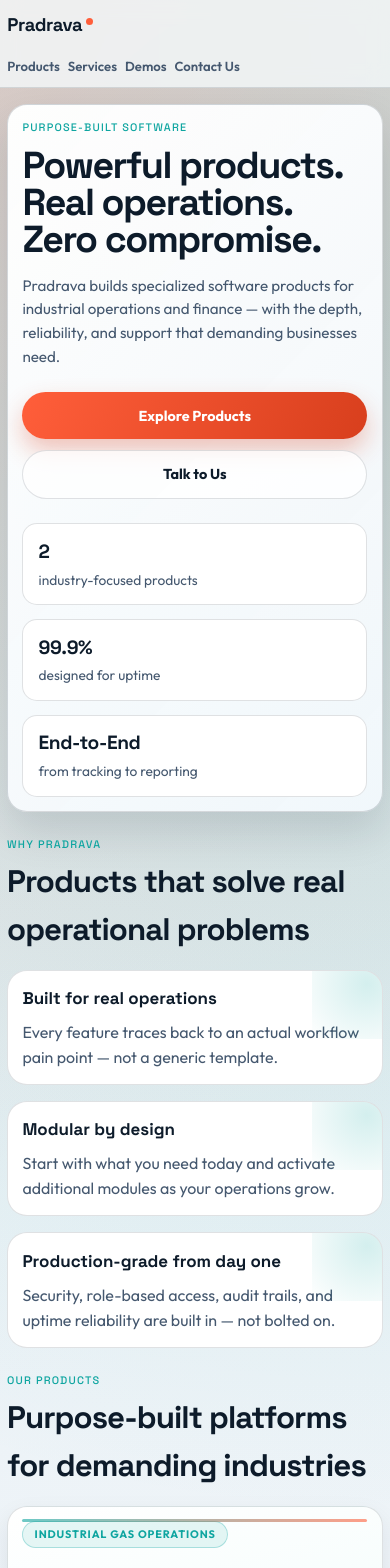
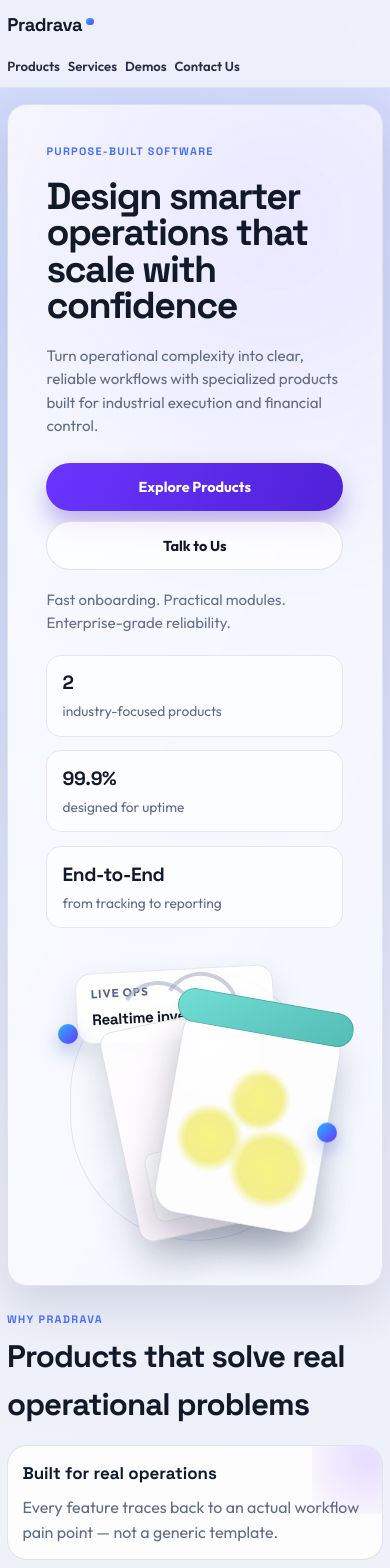
Before and after one commit to Gnani121/Pradrava_website, a Next.js app: page / in a window 390 px wide. Shown: the top 1568 px of the page. Built offline with nearby package versions, Linux system fonts and the light colour scheme.

Commit message:
theme change

```diff
--- a/app/globals.css
+++ b/app/globals.css
@@ -1,17 +1,18 @@
 @import url("https://fonts.googleapis.com/css2?family=Outfit:wght@400;500;600;700;800&family=Space+Grotesk:wght@500;700&display=swap");
 
 :root {
-  --bg: #eef2f4;
-  --surface: #ffffff;
-  --surface-soft: #f5f8fb;
-  --ink: #0d1b2a;
-  --muted: #45586f;
-  --brand: #ff5e3a;
-  --brand-deep: #d83f1d;
-  --accent: #0ea5a0;
-  --line: rgba(13, 27, 42, 0.13);
-  --ring: rgba(14, 165, 160, 0.35);
-  --shadow: 0 20px 40px rgba(6, 23, 40, 0.12);
+  --bg: #f1f3f8;
+  --bg-soft: #eef1f9;
+  --surface: rgba(255, 255, 255, 0.84);
+  --surface-strong: #ffffff;
+  --ink: #121a2a;
+  --muted: #616c85;
+  --brand: #6a35ff;
+  --brand-deep: #4f21d7;
+  --accent: #3aa5ff;
+  --line: rgba(27, 42, 69, 0.12);
+  --ring: rgba(106, 53, 255, 0.24);
+  --shadow: 0 20px 45px rgba(35, 51, 83, 0.14);
 }
 
 * {
@@ -28,9 +29,9 @@ body {
   font-family: "Outfit", "Segoe UI", sans-serif;
   color: var(--ink);
   background:
-    radial-gradient(circle at 6% 0%, rgba(255, 94, 58, 0.21) 0%, transparent 35%),
-    radial-gradient(circle at 94% 10%, rgba(14, 165, 160, 0.2) 0%, transparent 38%),
-    linear-gradient(170deg, #e7edf2 0%, #eef4f8 48%, #edf2f4 100%);
+    radial-gradient(circle at 8% 8%, rgba(58, 165, 255, 0.16) 0%, transparent 25%),
+    radial-gradient(circle at 80% 0%, rgba(106, 53, 255, 0.12) 0%, transparent 38%),
+    linear-gradient(165deg, #f2f4fa 0%, #eef1f9 46%, #f4f6fb 100%);
   line-height: 1.55;
 }
 
@@ -49,7 +50,7 @@ a {
 }
 
 .container {
-  width: min(1150px, calc(100% - 2.4rem));
+  width: min(1160px, calc(100% - 2.4rem));
   margin-inline: auto;
 }
 
@@ -57,8 +58,8 @@ a {
   position: sticky;
   top: 0;
   z-index: 30;
-  border-bottom: 1px solid var(--line);
-  background: rgba(245, 250, 252, 0.78);
+  border-bottom: 1px solid rgba(17, 29, 51, 0.06);
+  background: rgba(245, 247, 252, 0.78);
   backdrop-filter: blur(10px);
 }
 
@@ -72,22 +73,22 @@ a {
 
 .brand-mark {
   font-family: "Space Grotesk", sans-serif;
-  font-size: 1.35rem;
+  font-size: 1.38rem;
   letter-spacing: -0.02em;
   font-weight: 700;
   position: relative;
-  padding-right: 0.7rem;
+  padding-right: 0.72rem;
 }
 
 .brand-mark::after {
   content: "";
-  width: 0.45rem;
-  height: 0.45rem;
+  width: 0.46rem;
+  height: 0.46rem;
   border-radius: 999px;
-  background: var(--brand);
+  background: linear-gradient(140deg, #27b8ff, #6a35ff);
   position: absolute;
   right: 0;
-  top: 0.4rem;
+  top: 0.42rem;
 }
 
 .nav-links {
@@ -98,13 +99,14 @@ a {
 }
 
 .nav-link {
-  color: var(--muted);
+  color: #262f43;
   font-weight: 600;
-  font-size: 0.93rem;
+  font-size: 0.94rem;
+  transition: color 180ms ease;
 }
 
 .nav-link:hover {
-  color: var(--ink);
+  color: var(--brand);
 }
 
 .page-stack {
@@ -116,93 +118,239 @@ a {
 .hero {
   position: relative;
   overflow: clip;
-  padding: clamp(1.8rem, 5vw, 3.2rem);
-  border: 1px solid rgba(13, 27, 42, 0.16);
-  border-radius: 34px;
+  border: 1px solid rgba(31, 50, 82, 0.1);
+  border-radius: 36px;
   background:
-    linear-gradient(135deg, rgba(255, 255, 255, 0.97) 0%, rgba(242, 248, 252, 0.95) 100%);
+    radial-gradient(circle at 72% 10%, rgba(106, 53, 255, 0.08) 0%, transparent 35%),
+    linear-gradient(120deg, rgba(255, 255, 255, 0.84) 0%, rgba(245, 248, 255, 0.86) 100%);
   box-shadow: var(--shadow);
 }
 
 .hero::before {
   content: "";
-  width: min(48vw, 420px);
-  aspect-ratio: 1;
-  border: 2px solid rgba(255, 94, 58, 0.18);
-  border-radius: 38% 62% 57% 43% / 44% 36% 64% 56%;
   position: absolute;
-  right: -130px;
-  top: -120px;
-  animation: spin-shape 24s linear infinite;
-}
-
-.hero-orb {
+  width: 68%;
+  height: 180%;
+  right: -20%;
+  top: -35%;
+  border-radius: 999px;
+  background: rgba(106, 53, 255, 0.08);
+}
+
+.hero-grid {
+  position: relative;
+  z-index: 1;
+  display: grid;
+  grid-template-columns: minmax(0, 1.06fr) minmax(0, 0.94fr);
+  gap: 1.8rem;
+  align-items: center;
+  padding: clamp(1.5rem, 4vw, 3rem);
+}
+
+.hero-copy {
+  display: grid;
+  gap: 0.9rem;
+}
+
+.hero-visual {
+  position: relative;
+  min-height: 390px;
+  isolation: isolate;
+}
+
+.visual-ring {
   position: absolute;
+  inset: 4% 7% 2% 8%;
   border-radius: 999px;
-  pointer-events: none;
-}
-
-.hero-orb-left {
-  width: 220px;
-  height: 220px;
-  left: -90px;
-  bottom: -100px;
-  background: radial-gradient(circle, rgba(255, 94, 58, 0.2) 0%, rgba(255, 94, 58, 0) 70%);
-}
-
-.hero-orb-right {
-  width: 260px;
+  border: 1px solid rgba(97, 76, 205, 0.14);
+  background: linear-gradient(145deg, rgba(255, 255, 255, 0.48), rgba(240, 245, 255, 0.55));
+}
+
+.mock-card {
+  position: absolute;
+  border-radius: 16px;
+  border: 1px solid rgba(70, 95, 140, 0.14);
+  background: rgba(255, 255, 255, 0.83);
+  box-shadow: 0 14px 28px rgba(40, 54, 84, 0.15);
+  padding: 0.7rem 0.9rem;
+}
+
+.mock-card p {
+  margin: 0;
+  font-size: 0.72rem;
+  letter-spacing: 0.08em;
+  text-transform: uppercase;
+  color: #596684;
+  font-weight: 700;
+}
+
+.mock-card strong {
+  margin-top: 0.3rem;
+  display: block;
+  font-family: "Space Grotesk", sans-serif;
+  letter-spacing: -0.02em;
+  font-size: 0.95rem;
+}
+
+.mock-card-top {
+  top: 4%;
+  left: 10%;
+  transform: rotate(-3deg);
+}
+
+.mock-bag {
+  position: absolute;
+  width: 210px;
   height: 260px;
-  right: -90px;
-  bottom: -120px;
-  background: radial-gradient(circle, rgba(14, 165, 160, 0.24) 0%, rgba(14, 165, 160, 0) 70%);
+  left: 24%;
+  top: 20%;
+  border-radius: 14px;
+  border: 1px solid rgba(48, 58, 84, 0.14);
+  background:
+    linear-gradient(145deg, rgba(255, 255, 255, 0.92), rgba(253, 242, 251, 0.9));
+  box-shadow: 0 24px 40px rgba(24, 36, 58, 0.22);
+  transform: rotate(-12deg);
+}
+
+.mock-bag::before,
+.mock-bag::after {
+  content: "";
+  position: absolute;
+  width: 70px;
+  height: 70px;
+  border-radius: 999px;
+  border: 4px solid rgba(168, 176, 197, 0.6);
+  border-bottom-color: transparent;
+  border-left-color: transparent;
+  top: -42px;
+}
+
+.mock-bag::before {
+  left: 22px;
+}
+
+.mock-bag::after {
+  right: 22px;
+}
+
+.mock-bag-label {
+  position: absolute;
+  left: 18px;
+  right: 18px;
+  bottom: 16px;
+  border-radius: 10px;
+  background: #ffffff;
+  border: 1px solid rgba(38, 48, 66, 0.08);
+  padding: 0.7rem;
+  text-align: center;
+  font-family: "Space Grotesk", sans-serif;
+  font-size: 0.93rem;
+  letter-spacing: 0.01em;
+}
+
+.mock-cup {
+  position: absolute;
+  width: 198px;
+  height: 245px;
+  right: 5%;
+  bottom: 8%;
+  border-radius: 28px 28px 24px 24px;
+  transform: rotate(10deg);
+  border: 1px solid rgba(56, 74, 104, 0.16);
+  background:
+    radial-gradient(circle at 20% 20%, rgba(255, 255, 255, 0.9), rgba(255, 255, 255, 0.12) 28%),
+    radial-gradient(circle at 68% 72%, rgba(247, 240, 102, 0.92) 0%, rgba(238, 233, 102, 0.85) 16%, transparent 22%),
+    radial-gradient(circle at 28% 62%, rgba(247, 240, 102, 0.92) 0%, rgba(238, 233, 102, 0.85) 14%, transparent 20%),
+    radial-gradient(circle at 55% 40%, rgba(247, 240, 102, 0.92) 0%, rgba(238, 233, 102, 0.85) 15%, transparent 21%),
+    #fdfdfd;
+  box-shadow: 0 22px 34px rgba(24, 34, 58, 0.26);
+}
+
+.mock-cup::before {
+  content: "";
+  position: absolute;
+  left: -10px;
+  right: -10px;
+  top: -16px;
+  height: 32px;
+  border-radius: 999px;
+  background: linear-gradient(145deg, #72ded6, #53bcb4);
+  border: 1px solid rgba(46, 124, 118, 0.35);
+}
+
+.float-dot {
+  position: absolute;
+  width: 20px;
+  height: 20px;
+  border-radius: 999px;
+  background: linear-gradient(135deg, #26b6ff, #6a35ff);
+  box-shadow: 0 8px 18px rgba(54, 89, 210, 0.36);
+  animation: bob 4.2s ease-in-out infinite;
+}
+
+.dot-one {
+  left: 4%;
+  top: 26%;
+}
+
+.dot-two {
+  right: 2%;
+  top: 58%;
+  animation-delay: 1.2s;
 }
 
 .eyebrow {
   margin: 0;
   font-family: "Space Grotesk", sans-serif;
-  letter-spacing: 0.11em;
+  letter-spacing: 0.12em;
   text-transform: uppercase;
   font-size: 0.72rem;
-  color: var(--accent);
+  color: #4a6dfa;
+  font-weight: 700;
 }
 
 .hero-title {
-  margin: 0.7rem 0 0;
-  font-family: "Space Grotesk", sans-serif;
-  font-size: clamp(2.1rem, 6.4vw, 4.6rem);
-  line-height: 0.98;
+  margin: 0.2rem 0 0;
+  font-family: "Space Grotesk", sans-serif;
+  font-size: clamp(2rem, 5.8vw, 4.4rem);
+  line-height: 0.97;
   letter-spacing: -0.04em;
   max-width: 11ch;
 }
 
 .hero-subtitle,
 .lead {
-  margin: 1rem 0 0;
+  margin: 0.35rem 0 0;
   max-width: 62ch;
   color: var(--muted);
-  font-size: clamp(1.02rem, 1.45vw, 1.22rem);
+  font-size: clamp(1.02rem, 1.42vw, 1.2rem);
 }
 
 .hero-actions {
-  margin-top: 1.5rem;
+  margin-top: 0.7rem;
   display: flex;
   flex-wrap: wrap;
   gap: 0.75rem;
 }
 
+.hero-meta {
+  margin: 0.2rem 0 0;
+  color: #65708a;
+  font-size: 0.94rem;
+}
+
 .hero-stats {
-  margin-top: 1.5rem;
+  margin-top: 0.35rem;
   display: grid;
   gap: 0.85rem;
   grid-template-columns: repeat(auto-fit, minmax(170px, 1fr));
 }
 
 .hero-stats article {
-  border: 1px solid var(--line);
+  border: 1px solid rgba(31, 47, 77, 0.1);
   border-radius: 15px;
   padding: 0.8rem 0.95rem;
-  background: var(--surface);
+  background: rgba(255, 255, 255, 0.68);
 }
 
 .hero-stats strong {
@@ -213,7 +361,7 @@ a {
 }
 
 .hero-stats span {
-  color: var(--muted);
+  color: #5f6b84;
   font-size: 0.86rem;
 }
 
@@ -224,7 +372,7 @@ a {
   border-radius: 999px;
   font-weight: 700;
   font-size: 0.9rem;
-  padding: 0.7rem 1.2rem;
+  padding: 0.72rem 1.25rem;
   transition: transform 160ms ease, box-shadow 180ms ease, border-color 180ms ease;
 }
 
@@ -235,12 +383,12 @@ a {
 .btn-primary {
   background: linear-gradient(115deg, var(--brand) 0%, var(--brand-deep) 100%);
   color: #fff;
-  box-shadow: 0 12px 24px rgba(216, 63, 29, 0.3);
+  box-shadow: 0 14px 24px rgba(85, 44, 203, 0.34);
 }
 
 .btn-ghost {
   border: 1px solid var(--line);
-  background: rgba(255, 255, 255, 0.75);
+  background: rgba(255, 255, 255, 0.72);
   color: var(--ink);
 }
 
@@ -292,13 +440,13 @@ a {
   top: 0.8rem;
   height: 3px;
   border-radius: 999px;
-  background: linear-gradient(90deg, rgba(14, 165, 160, 0.6), rgba(255, 94, 58, 0.6));
+  background: linear-gradient(90deg, rgba(58, 165, 255, 0.62), rgba(106, 53, 255, 0.62));
 }
 
 .card:hover {
   transform: translateY(-6px);
   border-color: var(--ring);
-  box-shadow: 0 18px 30px rgba(8, 28, 48, 0.13);
+  box-shadow: 0 20px 34px rgba(9, 29, 50, 0.13);
 }
 
 .card h3 {
@@ -314,11 +462,11 @@ a {
 }
 
 .service-card {
-  background: linear-gradient(165deg, #ffffff 0%, #f2fcfb 100%);
+  background: linear-gradient(165deg, rgba(255, 255, 255, 0.92) 0%, rgba(245, 250, 255, 0.95) 100%);
 }
 
 .demo-card {
-  background: linear-gradient(165deg, #ffffff 0%, #fff5f1 100%);
+  background: linear-gradient(165deg, rgba(255, 255, 255, 0.92) 0%, rgba(245, 245, 255, 0.96) 100%);
 }
 
 .inline-cta {
@@ -339,7 +487,7 @@ a {
   border-radius: 26px;
   border: 1px solid var(--line);
   padding: 1.5rem;
-  background: var(--surface-soft);
+  background: linear-gradient(165deg, rgba(255, 255, 255, 0.9) 0%, rgba(245, 247, 255, 0.92) 100%);
 }
 
 .feature-panel h3 {
@@ -375,7 +523,7 @@ a {
   height: 110px;
   right: -40px;
   top: -42px;
-  background: radial-gradient(circle, rgba(14, 165, 160, 0.18), rgba(14, 165, 160, 0));
+  background: radial-gradient(circle, rgba(106, 53, 255, 0.16), rgba(106, 53, 255, 0));
 }
 
 .pulse-card h3 {
@@ -391,8 +539,8 @@ a {
 
 .momentum-panel {
   border-radius: 26px;
-  border: 1px solid rgba(255, 94, 58, 0.35);
-  background: linear-gradient(120deg, #fff4ef 0%, #eefaf9 100%);
+  border: 1px solid rgba(106, 53, 255, 0.32);
+  background: linear-gradient(120deg, #f6f1ff 0%, #eff5ff 100%);
   padding: 1.55rem;
 }
 
@@ -408,30 +556,28 @@ a {
   color: var(--muted);
 }
 
-/* ─── Product detail pages ──────────────────────────────── */
-
 .product-page-hero {
   border-radius: 34px;
-  border: 1px solid rgba(13, 27, 42, 0.2);
+  border: 1px solid rgba(13, 27, 42, 0.14);
   padding: clamp(2rem, 5vw, 3.2rem);
   position: relative;
   overflow: hidden;
-  color: white;
+  color: var(--ink);
 }
 
 .product-page-hero.fluids-hero {
-  background: linear-gradient(135deg, #0d1b2a 0%, #0f3460 60%, #0ea5a0 100%);
+  background: linear-gradient(135deg, #f6fbff 0%, #e9f4ff 60%, #e3fbff 100%);
 }
 
 .product-page-hero.accounting-hero {
-  background: linear-gradient(135deg, #0d1b2a 0%, #2a1040 60%, #ff5e3a 130%);
+  background: linear-gradient(135deg, #f8f5ff 0%, #efe7ff 60%, #ffeefd 120%);
 }
 
 .product-page-hero::before {
   content: "";
   width: min(50vw, 400px);
   aspect-ratio: 1;
-  border: 2px solid rgba(255, 255, 255, 0.08);
+  border: 2px solid rgba(106, 53, 255, 0.1);
   border-radius: 38% 62% 57% 43% / 44% 36% 64% 56%;
   position: absolute;
   right: -120px;
@@ -440,22 +586,22 @@ a {
 }
 
 .product-page-hero .eyebrow {
-  color: rgba(255, 255, 255, 0.6);
+  color: #5368b7;
   letter-spacing: 0.14em;
 }
 
 .product-page-hero h1 {
-  color: white;
+  color: var(--ink);
 }
 
 .product-page-hero .hero-subtitle {
-  color: rgba(255, 255, 255, 0.72);
+  color: #56627b;
 }
 
 .product-page-hero .btn-ghost {
-  background: transparent;
-  color: rgba(255, 255, 255, 0.92);
-  border-color: rgba(255, 255, 255, 0.35);
+  background: rgba(255, 255, 255, 0.6);
+  color: var(--ink);
+  border-color: rgba(61, 80, 118, 0.2);
 }
 
 .product-hero-stats {
@@ -466,10 +612,10 @@ a {
 }
 
 .product-hero-stats article {
-  border: 1px solid rgba(255, 255, 255, 0.14);
+  border: 1px solid rgba(67, 89, 124, 0.14);
   border-radius: 15px;
   padding: 0.85rem 1rem;
-  background: rgba(255, 255, 255, 0.08);
+  background: rgba(255, 255, 255, 0.62);
   backdrop-filter: blur(6px);
   min-height: 132px;
   display: grid;
@@ -482,12 +628,12 @@ a {
   font-family: "Space Grotesk", sans-serif;
   font-size: 1.28rem;
   letter-spacing: -0.02em;
-  color: white;
+  color: #4031ad;
   line-height: 1.05;
 }
 
 .product-hero-stats span {
-  color: rgba(255, 255, 255, 0.84);
+  color: #26334e;
   font-size: 0.84rem;
   font-weight: 700;
   letter-spacing: 0.01em;
@@ -495,12 +641,11 @@ a {
 
 .product-hero-stats p {
   margin: 0;
-  color: rgba(255, 255, 255, 0.62);
+  color: #5f6c87;
   font-size: 0.79rem;
   line-height: 1.35;
 }
 
-/* Feature tiles */
 .features-grid {
   display: grid;
   gap: 1rem;
@@ -525,8 +670,8 @@ a {
   width: 48px;
   height: 48px;
   border-radius: 14px;
-  background: linear-gradient(135deg, rgba(14, 165, 160, 0.12), rgba(255, 94, 58, 0.08));
-  border: 1px solid rgba(14, 165, 160, 0.22);
+  background: linear-gradient(135deg, rgba(58, 165, 255, 0.15), rgba(106, 53, 255, 0.1));
+  border: 1px solid rgba(106, 53, 255, 0.2);
   display: flex;
   align-items: center;
   justify-content: center;
@@ -552,7 +697,7 @@ a {
   font-family: "Space Grotesk", sans-serif;
   font-size: 2.2rem;
   font-weight: 700;
-  color: var(--brand);
+  color: #5a39df;
   opacity: 0.3;
   line-height: 1;
   margin-bottom: 0.55rem;
@@ -607,7 +752,7 @@ a {
   border-radius: 20px;
   border: 1px solid var(--line);
   padding: 1.2rem;
-  background: linear-gradient(165deg, #ffffff 0%, #f2fcfb 100%);
+  background: linear-gradient(165deg, rgba(255, 255, 255, 0.92) 0%, rgba(244, 248, 255, 0.95) 100%);
 }
 
 .zone-tag {
@@ -616,9 +761,9 @@ a {
   align-items: center;
   padding: 0.22rem 0.55rem;
   border-radius: 999px;
-  border: 1px solid rgba(14, 165, 160, 0.28);
-  background: rgba(14, 165, 160, 0.09);
-  color: var(--accent);
+  border: 1px solid rgba(106, 53, 255, 0.24);
+  background: rgba(106, 53, 255, 0.1);
+  color: #4d31c7;
   font-size: 0.72rem;
   letter-spacing: 0.08em;
   text-transform: uppercase;
@@ -645,9 +790,9 @@ a {
 
 .security-card {
   border-radius: 20px;
-  border: 1px solid rgba(13, 27, 42, 0.18);
+  border: 1px solid rgba(13, 27, 42, 0.14);
   padding: 1.25rem;
-  background: linear-gradient(140deg, rgba(255, 255, 255, 0.98), rgba(255, 245, 241, 0.9));
+  background: linear-gradient(140deg, rgba(255, 255, 255, 0.95), rgba(243, 244, 255, 0.93));
 }
 
 .security-card h3 {
@@ -662,12 +807,11 @@ a {
   font-size: 0.92rem;
 }
 
-/* Modules panel */
 .modules-panel {
   border-radius: 26px;
   border: 1px solid var(--line);
   padding: 1.8rem 2rem;
-  background: linear-gradient(165deg, #f8fafc 0%, #f2fcfb 100%);
+  background: linear-gradient(165deg, rgba(255, 255, 255, 0.92) 0%, rgba(243, 248, 255, 0.95) 100%);
 }
 
 .modules-panel h2 {
@@ -697,13 +841,12 @@ a {
 
 .modules-checklist li::before {
   content: "✓";
-  color: var(--accent);
+  color: #5940e0;
   font-weight: 700;
   flex-shrink: 0;
   margin-top: 0.05em;
 }
 
-/* FAQ */
 .faq-list {
   display: grid;
   gap: 0.75rem;
@@ -735,12 +878,12 @@ a {
 .faq-item summary::after {
   content: "+";
   font-size: 1.25rem;
-  color: var(--accent);
+  color: #5940e0;
   flex-shrink: 0;
 }
 
 .faq-item[open] summary::after {
-  content: "−";
+  content: "-";
 }
 
 .faq-body {
@@ -766,7 +909,7 @@ a {
 }
 
 .contact-side-panel {
-  background: linear-gradient(165deg, #ffffff 0%, #f2fcfb 100%);
+  background: linear-gradient(165deg, rgba(255, 255, 255, 0.93) 0%, rgba(245, 249, 255, 0.95) 100%);
 }
 
 .contact-side-panel h2,
@@ -804,8 +947,8 @@ a {
 .contact-note {
   margin-top: 1rem;
   border-radius: 14px;
-  border: 1px solid rgba(14, 165, 160, 0.35);
-  background: rgba(14, 165, 160, 0.08);
+  border: 1px solid rgba(58, 165, 255, 0.34);
+  background: rgba(58, 165, 255, 0.1);
   padding: 0.75rem 0.9rem;
   display: grid;
   gap: 0.2rem;
@@ -849,8 +992,8 @@ a {
 
 .field-input:focus {
   outline: none;
-  border-color: rgba(14, 165, 160, 0.6);
-  box-shadow: 0 0 0 3px rgba(14, 165, 160, 0.14);
+  border-color: rgba(106, 53, 255, 0.5);
+  box-shadow: 0 0 0 3px rgba(106, 53, 255, 0.13);
 }
 
 .contact-success,
@@ -949,7 +1092,7 @@ a {
   border-radius: 28px;
   border: 1px solid var(--line);
   overflow: hidden;
-  background: var(--surface);
+  background: var(--surface-strong);
   box-shadow: 0 16px 40px rgba(8, 28, 48, 0.1);
 }
 
@@ -964,11 +1107,11 @@ a {
 }
 
 .product-showcase-header.fluids-header {
-  background: linear-gradient(120deg, #e6f9f8 0%, #f0f7ff 100%);
+  background: linear-gradient(120deg, #eaf7ff 0%, #f0f6ff 100%);
 }
 
 .product-showcase-header.accounting-header {
-  background: linear-gradient(120deg, #fff4ef 0%, #fdf0ff 100%);
+  background: linear-gradient(120deg, #f8f1ff 0%, #fdf1ff 100%);
 }
 
 .product-showcase-header h2 {
@@ -999,7 +1142,7 @@ a {
   gap: 0.6rem;
   padding: 0.65rem 0.9rem;
   border-radius: 12px;
-  background: var(--surface-soft);
+  background: var(--bg-soft);
   border: 1px solid var(--line);
   font-size: 0.9rem;
   font-weight: 600;
@@ -1011,9 +1154,9 @@ a {
   font-weight: 700;
   letter-spacing: 0.06em;
   text-transform: uppercase;
-  color: var(--brand-deep);
-  background: rgba(255, 94, 58, 0.12);
-  border: 1px solid rgba(255, 94, 58, 0.3);
+  color: #b66e00;
+  background: rgba(255, 196, 66, 0.14);
+  border: 1px solid rgba(255, 196, 66, 0.36);
   border-radius: 999px;
   padding: 0.16rem 0.5rem;
 }
@@ -1029,7 +1172,7 @@ a {
   align-items: center;
   justify-content: space-between;
   gap: 1rem;
-  background: var(--surface-soft);
+  background: var(--bg-soft);
 }
 
 .product-showcase-footer p {
@@ -1038,14 +1181,13 @@ a {
   font-size: 0.9rem;
 }
 
-/* Inline tag badge */
 .product-badge {
   display: inline-flex;
   align-items: center;
   gap: 0.35rem;
-  background: rgba(14, 165, 160, 0.1);
-  border: 1px solid rgba(14, 165, 160, 0.28);
-  color: var(--accent);
+  background: rgba(58, 165, 255, 0.11);
+  border: 1px solid rgba(58, 165, 255, 0.28);
+  color: #2567c7;
   border-radius: 999px;
   padding: 0.25rem 0.7rem;
   font-size: 0.76rem;
@@ -1057,10 +1199,9 @@ a {
 .product-badge.orange {
   background: rgba(255, 94, 58, 0.1);
   border-color: rgba(255, 94, 58, 0.28);
-  color: var(--brand-deep);
-}
-
-/* Product card on homepage */
+  color: #d73c1a;
+}
+
 .product-card-link {
   display: flex;
   flex-direction: column;
@@ -1069,16 +1210,19 @@ a {
   color: inherit;
   transition: box-shadow 0.18s, transform 0.18s;
 }
+
 .product-card-link:hover {
   transform: translateY(-2px);
-  box-shadow: 0 8px 28px rgba(0, 0, 0, 0.09);
-}
+  box-shadow: 0 10px 28px rgba(0, 0, 0, 0.1);
+}
+
 .product-card-top {
   display: flex;
   align-items: center;
   gap: 0.6rem;
   flex-wrap: wrap;
 }
+
 .product-status-badge {
   font-size: 0.7rem;
   font-weight: 700;
@@ -1091,7 +1235,6 @@ a {
   padding: 0.2rem 0.6rem;
 }
 
-/* CTA row below a section */
 .section-cta-row {
   display: flex;
   justify-content: center;
@@ -1146,12 +1289,30 @@ a {
   }
 }
 
+@keyframes bob {
+  0%,
+  100% {
+    transform: translateY(0);
+  }
+  50% {
+    transform: translateY(-8px);
+  }
+}
+
 @media (max-width: 1080px) {
   .nav-row,
   .product-showcase-header,
   .product-showcase-footer,
   .footer-row {
     align-items: flex-start;
+  }
+
+  .hero-grid {
+    grid-template-columns: 1fr;
+  }
+
+  .hero-visual {
+    min-height: 330px;
   }
 
   .hero-title {
@@ -1274,6 +1435,20 @@ a {
 
   .hero::before {
     display: none;
+  }
+
+  .hero-visual {
+    min-height: 290px;
+  }
+
+  .mock-bag {
+    width: 168px;
+    height: 214px;
+  }
+
+  .mock-cup {
+    width: 160px;
+    height: 210px;
   }
 
   .page-stack {
@@ -1357,7 +1532,6 @@ a {
   }
 
   .product-page-hero::before,
-  .hero-orb,
   .product-page-hero .hero-actions .btn-ghost {
     display: none;
   }
--- a/components/Hero.jsx
+++ b/components/Hero.jsx
@@ -6,11 +6,13 @@ export default function Hero() {
       <div className="hero-orb hero-orb-left" aria-hidden="true" />
       <div className="hero-orb hero-orb-right" aria-hidden="true" />
 
+      <div className="hero-grid">
+        <div className="hero-copy">
           <p className="eyebrow">Purpose-Built Software</p>
-      <h1 className="hero-title">Powerful products. Real operations. Zero compromise.</h1>
+          <h1 className="hero-title">Design smarter operations that scale with confidence</h1>
           <p className="hero-subtitle">
-        Pradrava builds specialized software products for industrial operations and finance —
-        with the depth, reliability, and support that demanding businesses need.
+            Turn operational complexity into clear, reliable workflows with specialized
+            products built for industrial execution and financial control.
           </p>
 
           <div className="hero-actions">
@@ -21,6 +23,8 @@ export default function Hero() {
               Talk to Us
             </Link>
           </div>
+
+          <p className="hero-meta">Fast onboarding. Practical modules. Enterprise-grade reliability.</p>
 
           <div className="hero-stats" aria-label="Key product highlights">
             <article>
@@ -36,6 +40,22 @@ export default function Hero() {
               <span>from tracking to reporting</span>
             </article>
           </div>
+        </div>
+
+        <div className="hero-visual" aria-hidden="true">
+          <div className="visual-ring" />
+          <div className="mock-card mock-card-top">
+            <p>Live Ops</p>
+            <strong>Realtime inventory map</strong>
+          </div>
+          <div className="mock-bag">
+            <div className="mock-bag-label">Pradrava Suite</div>
+          </div>
+          <div className="mock-cup" />
+          <div className="float-dot dot-one" />
+          <div className="float-dot dot-two" />
+        </div>
+      </div>
     </section>
   );
 }
```
Lines whose indentation alone changed are shown as unchanged.
